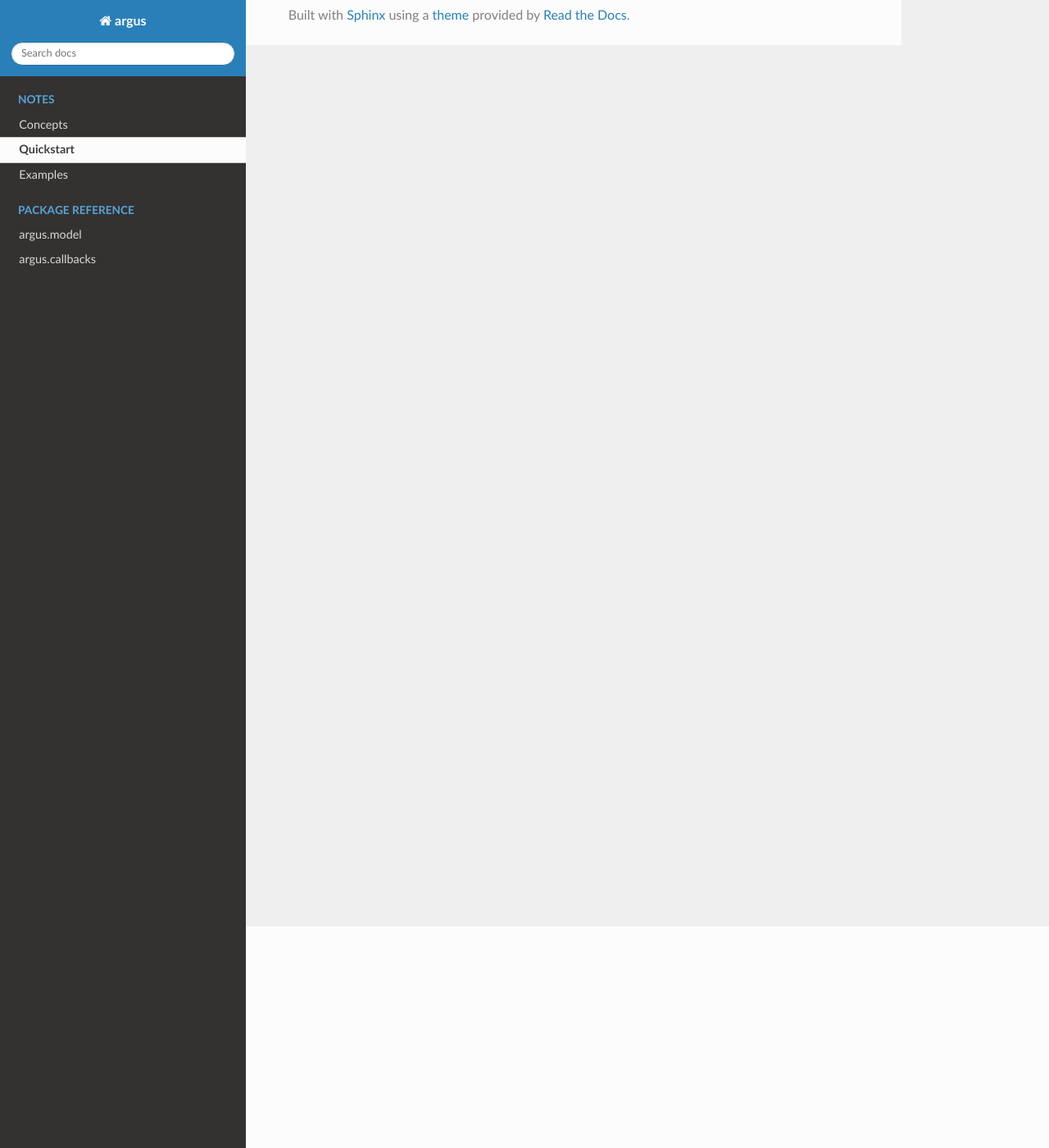
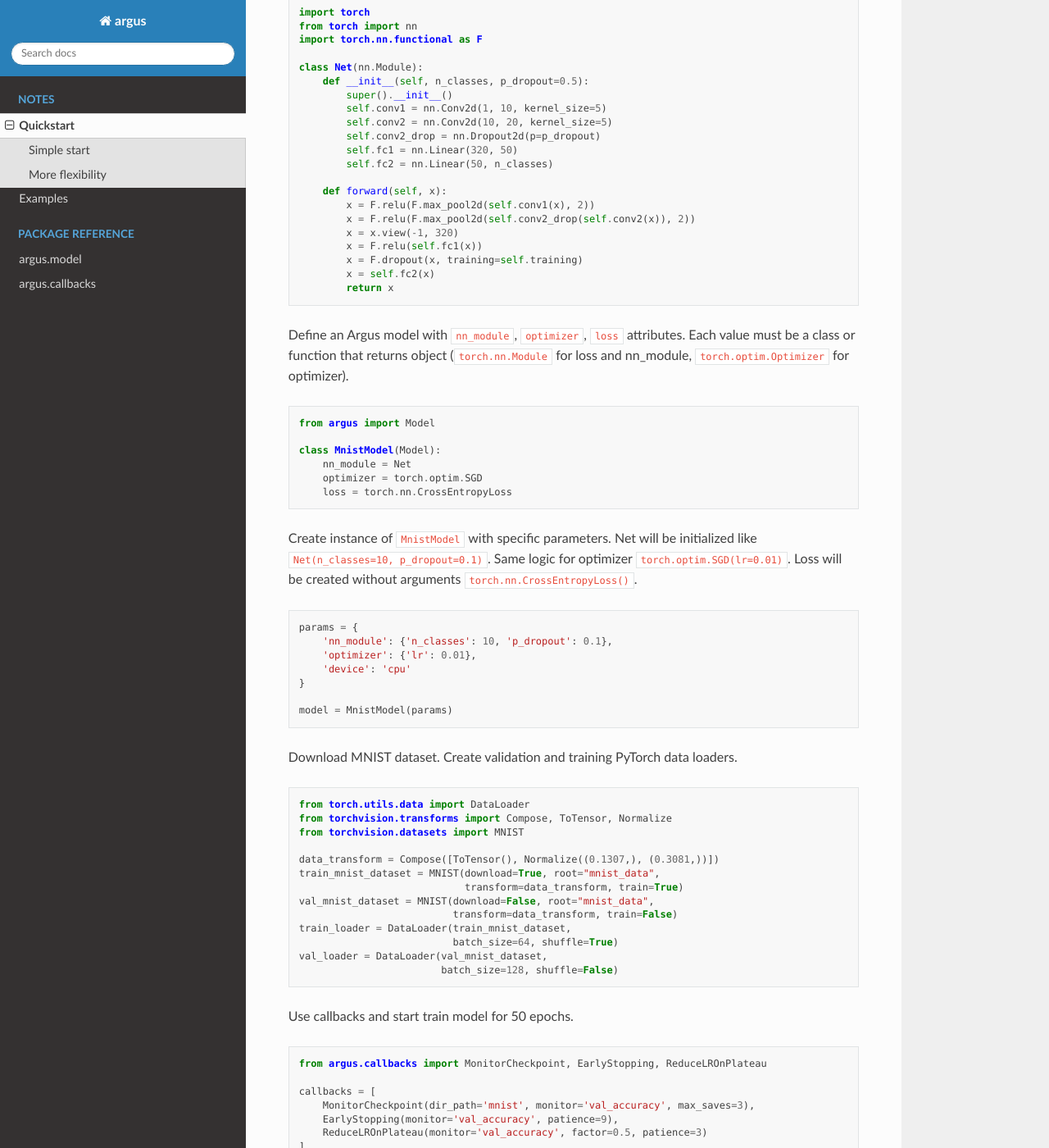
Before and after one commit to lRomul/argus, a Sphinx documentation site: the page built from docs/source/quickstart.rst, in a window 1280 px wide and 1400 px high, scrolled down 270 px. Shown: the whole window at 82% size. Built offline with Sphinx 7.4.7 and the Read the Docs theme 2.0.0, drawn with Linux system fonts in a browser that asks for light colours; some of the changed text lies outside the part shown.

Commit message:
docs: Add example page docs: Start write quick start chore: Remove torch from docs requires

```diff
--- a/docs/requirements.txt
+++ b/docs/requirements.txt
@@ -1,3 +1,2 @@
-sphinx==2.2.2
+sphinx==3.0.3
 sphinx-rtd-theme==0.4.3
-torch==1.5.0
--- a/docs/source/index.rst
+++ b/docs/source/index.rst
@@ -33,7 +33,6 @@ If you want to get the latest version of the code before it is released on PyPI
    :maxdepth: 2
    :caption: Notes
 
-   concepts
    quickstart
    examples
 
--- a/docs/source/quickstart.rst
+++ b/docs/source/quickstart.rst
@@ -1,2 +1,100 @@
 Quickstart
 ==========
+
+Simple start
+------------
+
+Define a PyTorch model.
+
+.. code-block:: python
+
+    import torch
+    from torch import nn
+    import torch.nn.functional as F
+
+    class Net(nn.Module):
+        def __init__(self, n_classes, p_dropout=0.5):
+            super().__init__()
+            self.conv1 = nn.Conv2d(1, 10, kernel_size=5)
+            self.conv2 = nn.Conv2d(10, 20, kernel_size=5)
+            self.conv2_drop = nn.Dropout2d(p=p_dropout)
+            self.fc1 = nn.Linear(320, 50)
+            self.fc2 = nn.Linear(50, n_classes)
+
+        def forward(self, x):
+            x = F.relu(F.max_pool2d(self.conv1(x), 2))
+            x = F.relu(F.max_pool2d(self.conv2_drop(self.conv2(x)), 2))
+            x = x.view(-1, 320)
+            x = F.relu(self.fc1(x))
+            x = F.dropout(x, training=self.training)
+            x = self.fc2(x)
+            return x
+
+
+Define an Argus model with ``nn_module``, ``optimizer``, ``loss`` attributes. Each value must be a class or function that returns object (``torch.nn.Module`` for loss and nn_module, ``torch.optim.Optimizer`` for optimizer).
+
+.. code-block:: python
+
+    from argus import Model
+
+    class MnistModel(Model):
+        nn_module = Net
+        optimizer = torch.optim.SGD
+        loss = torch.nn.CrossEntropyLoss
+
+
+Create instance of ``MnistModel`` with specific parameters. Net will be initialized like ``Net(n_classes=10, p_dropout=0.1)``. Same logic for optimizer ``torch.optim.SGD(lr=0.01)``. Loss will be created without arguments ``torch.nn.CrossEntropyLoss()``.
+
+.. code-block:: python
+
+    params = {
+        'nn_module': {'n_classes': 10, 'p_dropout': 0.1},
+        'optimizer': {'lr': 0.01},
+        'device': 'cpu'
+    }
+
+    model = MnistModel(params)
+
+
+Download MNIST dataset. Create validation and training PyTorch data loaders.
+
+.. code-block:: python
+
+    from torch.utils.data import DataLoader
+    from torchvision.transforms import Compose, ToTensor, Normalize
+    from torchvision.datasets import MNIST
+
+    data_transform = Compose([ToTensor(), Normalize((0.1307,), (0.3081,))])
+    train_mnist_dataset = MNIST(download=True, root="mnist_data",
+                                transform=data_transform, train=True)
+    val_mnist_dataset = MNIST(download=False, root="mnist_data",
+                              transform=data_transform, train=False)
+    train_loader = DataLoader(train_mnist_dataset,
+                              batch_size=64, shuffle=True)
+    val_loader = DataLoader(val_mnist_dataset,
+                            batch_size=128, shuffle=False)
+
+
+Use callbacks and start train model for 50 epochs.
+
+.. code-block:: python
+
+    from argus.callbacks import MonitorCheckpoint, EarlyStopping, ReduceLROnPlateau
+
+    callbacks = [
+        MonitorCheckpoint(dir_path='mnist', monitor='val_accuracy', max_saves=3),
+        EarlyStopping(monitor='val_accuracy', patience=9),
+        ReduceLROnPlateau(monitor='val_accuracy', factor=0.5, patience=3)
+    ]
+
+    model.fit(train_loader,
+              val_loader=val_loader,
+              max_epochs=50,
+              metrics=['accuracy'],
+              callbacks=callbacks)
+
+
+More flexibility
+----------------
+
+TODO: Write about dict attributes, metrics, callbacks and method overriding.
```
Also changed, not shown: docs/source/callbacks/index.rst (+11 -4 lines), docs/source/examples.rst (+14 -0 lines), 1 other file.
